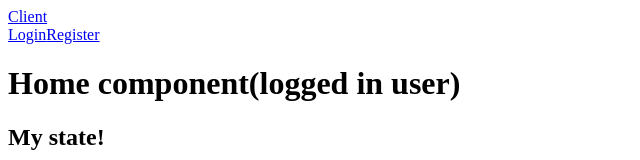
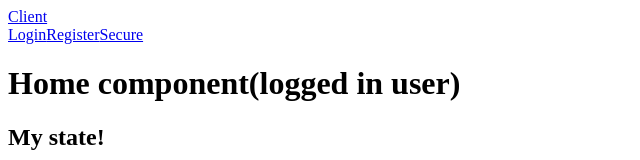
Before and after one commit to johan-new/bff-project, a Vue app in the folder bff_frontend/: page / in a window 1280 px wide. Shown: the top 160 px of the page, without its empty margins (0-640 px from the left). Built offline with nearby package versions, Linux system fonts and the light colour scheme.

Commit message:
Vue-router now working with secure/requireAuth paths(git add .)

```diff
--- a/bff_frontend/src/App.vue
+++ b/bff_frontend/src/App.vue
@@ -29,7 +29,7 @@
           if (err.status === 401 && err.config && !err.config.__isRetryRequest) {
             this.$store.dispatch('logout')
           }
-        //  throw err
+          throw err
         })
       })
     }
--- a/bff_frontend/src/components/Header.vue
+++ b/bff_frontend/src/components/Header.vue
@@ -6,12 +6,13 @@
         <div class="main-navigation">
             <router-link to="/login">Login</router-link>
             <router-link to="/register">Register</router-link>
+            <router-link to="/secure">Secure</router-link>
         </div>
     </header>
 </template>
 
 <script>
 export default {
-    name: "Header-component"
+  name: 'Header-component'
 }
 </script>
--- a/bff_frontend/src/main.js
+++ b/bff_frontend/src/main.js
@@ -21,14 +21,7 @@
   routes
 })
 
-new Vue({
-  router,
-  store,
-  render: h => h(App)
-}).$mount('#app')
-
 router.beforeEach((to, from, next) => {
-  console.log('router before each running')
   if (to.matched.some(record => record.meta.requiresAuth)) {
     if (store.getters.isLoggedIn) {
       next()
@@ -39,3 +32,9 @@
     next()
   }
 })
+
+new Vue({
+  router,
+  store,
+  render: h => h(App)
+}).$mount('#app')
```
